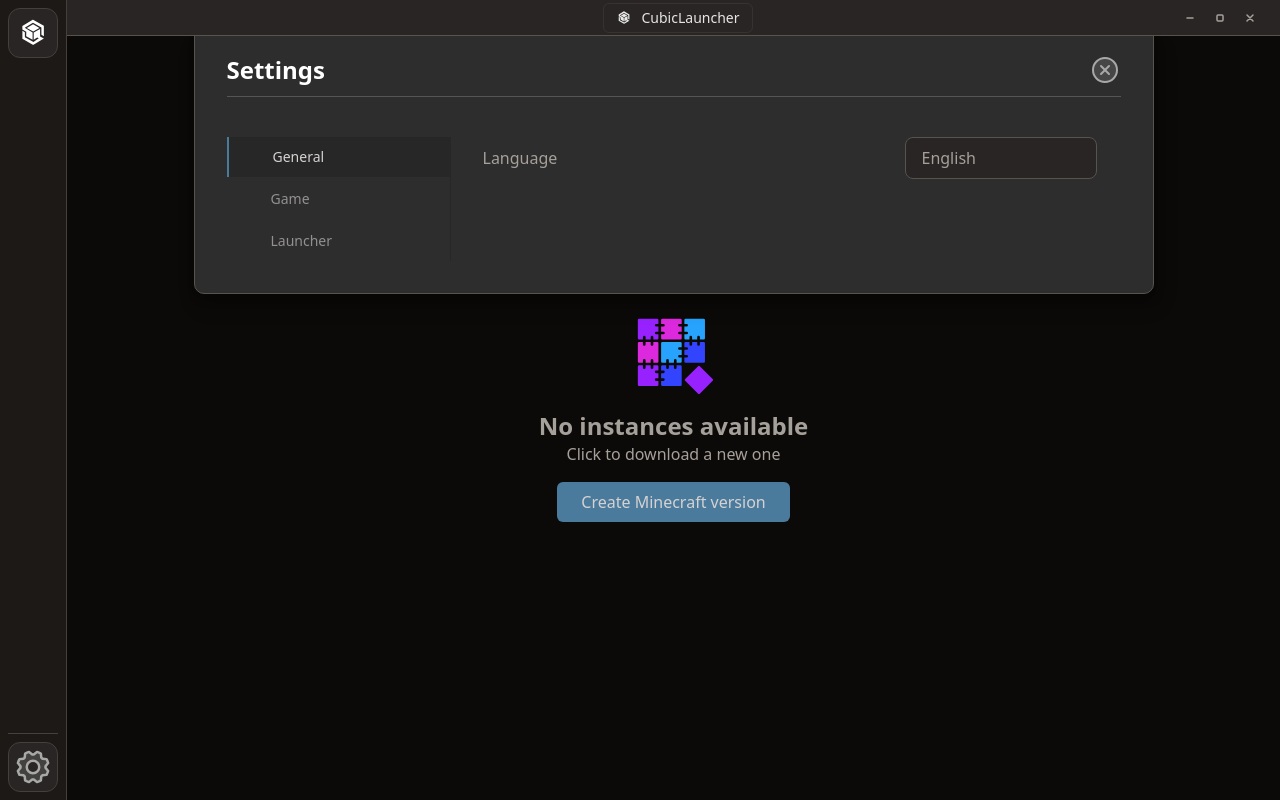
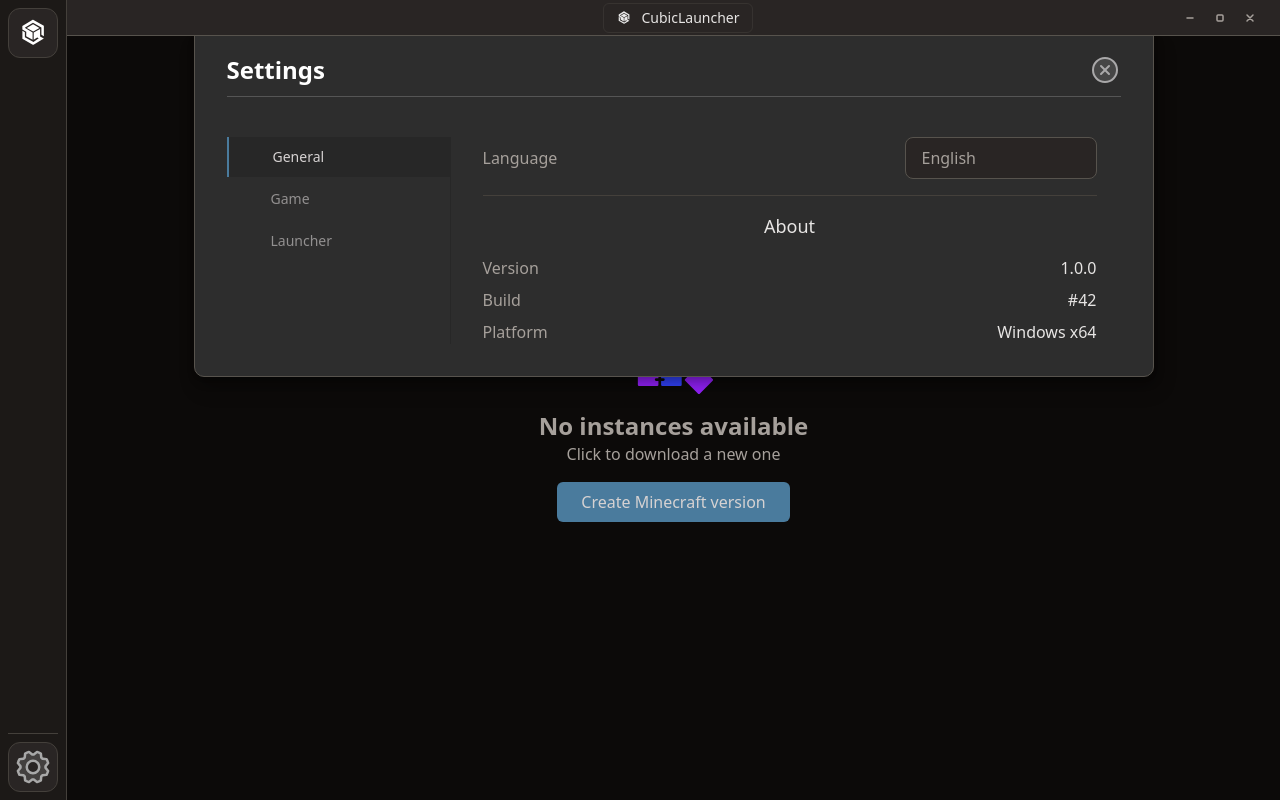
Before and after one commit to CubicLauncher/launcher-ts, a Vue app in the folder src/ui/: page / in a window 1280 px wide. Both pictures are taken after a click on the element 33 px from the left and 767 px from the top of the page. Built offline with nearby package versions, Linux system fonts and the light colour scheme.

Commit message:
Sistema de idiomas funcional

```diff
--- a/src/ui/src/components/modals/SettingsModal.vue
+++ b/src/ui/src/components/modals/SettingsModal.vue
@@ -40,6 +40,25 @@
                   </select>
                   <div class="pointer-events-none absolute inset-y-0 right-0 flex items-center px-2 text-stone-400">
                     <i class="i-heroicons-chevron-down-20-solid w-5 h-5"></i>
+                  </div>
+                </div>
+              </div>
+
+              <!-- Launcher Information -->
+              <div class="pt-4 border-t border-stone-700">
+                <h3 class="text-lg font-medium text-stone-200 mb-4">{{ languageStore.getTranslation('Launcher.settings.general.about') }}</h3>
+                <div class="space-y-2">
+                  <div class="flex justify-between">
+                    <span class="text-stone-400">{{ languageStore.getTranslation('Launcher.settings.general.version') }}</span>
+                    <span class="text-stone-200">1.0.0</span>
+                  </div>
+                  <div class="flex justify-between">
+                    <span class="text-stone-400">{{ languageStore.getTranslation('Launcher.settings.general.build') }}</span>
+                    <span class="text-stone-200">#42</span>
+                  </div>
+                  <div class="flex justify-between">
+                    <span class="text-stone-400">{{ languageStore.getTranslation('Launcher.settings.general.platform') }}</span>
+                    <span class="text-stone-200">Windows x64</span>
                   </div>
                 </div>
               </div>
--- a/src/ui/src/lib/locales/en.json
+++ b/src/ui/src/lib/locales/en.json
@@ -27,7 +27,11 @@
                 "launcher": "Launcher"
             },
             "general": {
-                "language": "Language"
+                "language": "Language",
+                "about": "About",
+                "version": "Version",
+                "build": "Build",
+                "platform": "Platform"
             },
             "game": {
                 "minRam": "Minimum RAM",
--- a/src/ui/src/lib/locales/es.json
+++ b/src/ui/src/lib/locales/es.json
@@ -27,7 +27,11 @@
                 "launcher": "Lanzador"
             },
             "general": {
-                "language": "Idioma"
+                "language": "Idioma",
+                "about": "Acerca de",
+                "version": "Versión",
+                "build": "Compilación",
+                "platform": "Plataforma"
             },
             "game": {
                 "minRam": "RAM Mínima",
```
